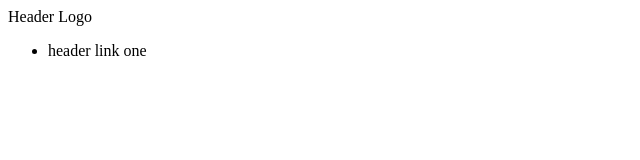
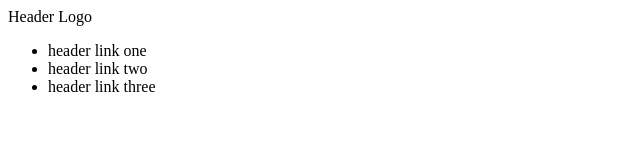
Before and after one commit to Ago-oyu/Landing-Page, a plain HTML site: page index.html in a window 1280 px wide. Shown: the whole page, without its empty margins (0-640 px from the left). Drawn offline with Linux system fonts and the light colour scheme.

Commit message:
add header content

```diff
--- a/index.html
+++ b/index.html
@@ -13,6 +13,8 @@
     <div logo>Header Logo</div>
     <ul>
         <li>header link one</li>
+        <li>header link two</li>
+        <li>header link three</li>
     </ul>
 </div>
 </body>
```
